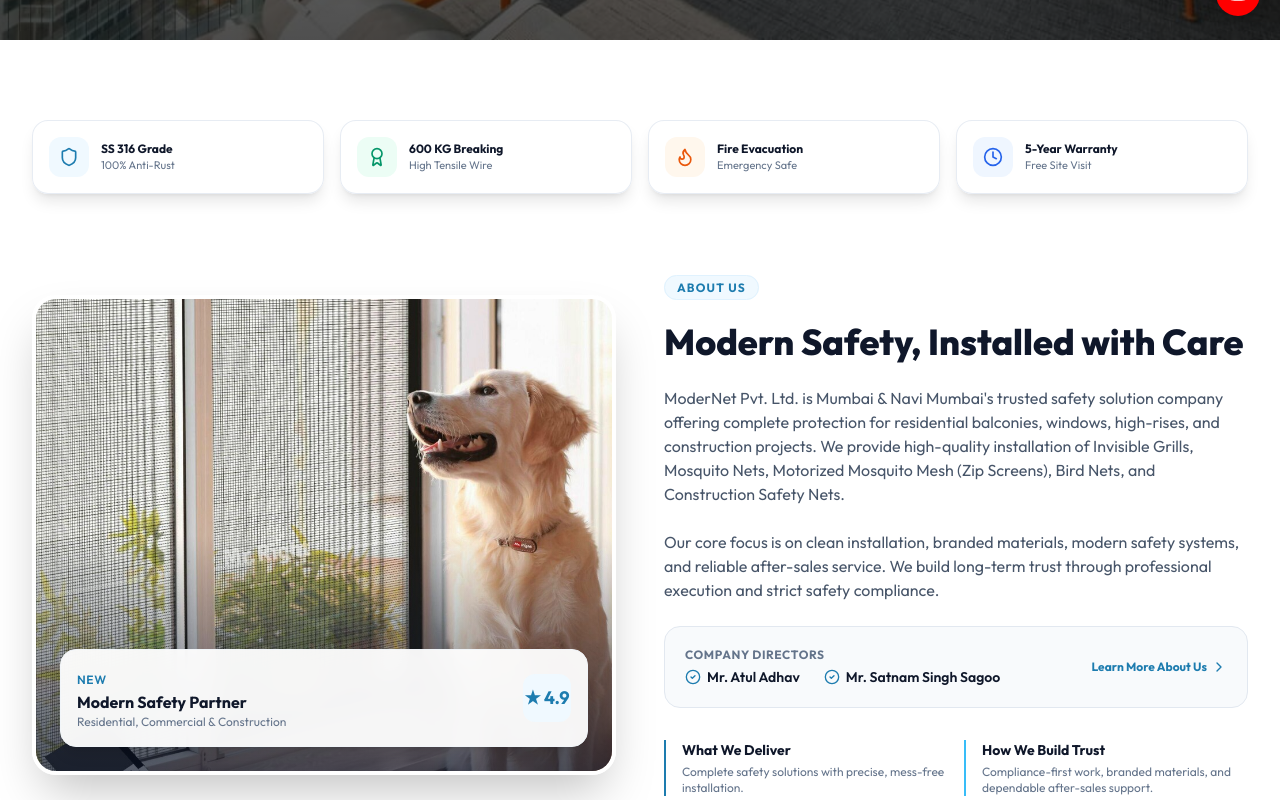
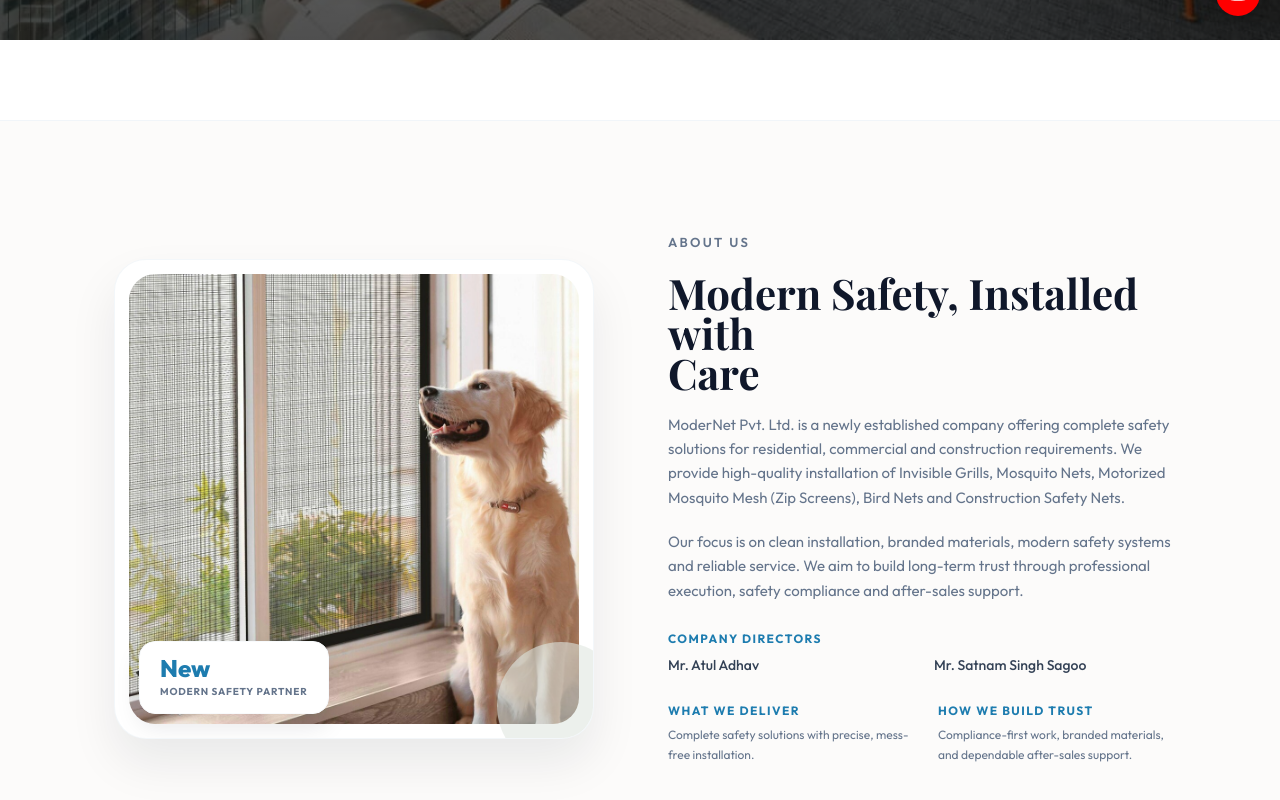
Before and after one commit to THAKUR3012/modernet, a Next.js app: page / in a window 1280 px wide. Shown: the part 760-1560 px from the top of the page. Built offline with nearby package versions, Linux system fonts and the light colour scheme.

Commit message:
Refactor About Us section layout and content for improved clarity and presentation

```diff
--- a/src/app/page.tsx
+++ b/src/app/page.tsx
@@ -5,13 +5,10 @@ import Image from "next/image";
 import Link from "next/link";
 import {
   Shield,
-  CheckCircle2,
   Phone,
   ArrowRight,
   Eye,
   Flame,
-  Award,
-  Clock,
   MapPin,
   Star,
   ChevronRight,
@@ -205,124 +202,93 @@ export default function HomePage() {
         </div>
       </section>
 
-      {/* Feature Highlights Bar */}
-      <section className="max-w-7xl mx-auto px-4 sm:px-6 lg:px-8 -mt-6 sm:-mt-10 relative z-20">
-        <div className="grid grid-cols-2 md:grid-cols-4 gap-4">
-          <div className="bg-white/95 backdrop-blur-md border border-slate-200/80 p-4 rounded-2xl shadow-lg flex items-center gap-3">
-            <div className="w-10 h-10 rounded-xl bg-sky-50 text-[#1d7caf] flex items-center justify-center shrink-0">
-              <Shield className="w-5 h-5" />
+      {/* 2. ABOUT US SECTION */}
+      <section id="about" className="bg-[#fcfbfa] py-20 lg:py-28 border-t border-slate-100">
+        <div className="max-w-6xl mx-auto px-4 sm:px-6 lg:px-8">
+          <div className="grid grid-cols-1 lg:grid-cols-12 gap-12 lg:gap-14 items-center">
+
+            {/* Left Column: Image Card */}
+            <div className="lg:col-span-6 relative">
+              <div className="relative bg-white p-3.5 rounded-[2rem] shadow-[0_1.5rem_3rem_rgba(15,23,42,0.08)] overflow-hidden aspect-square max-w-[480px] mx-auto border border-slate-100/80">
+                <div className="relative w-full h-full rounded-[1.65rem] overflow-hidden">
+                  <Image
+                    src="/img/Birdnetting/Image-02.jpg"
+                    alt="Modern Safety, Installed with Care"
+                    fill
+                    className="object-cover"
+                    priority
+                  />
+                </div>
+
+                {/* Bottom-left Badge */}
+                <div className="absolute left-6 bottom-6 bg-white rounded-2xl px-5 py-3.5 shadow-[0_0.75rem_1.5rem_rgba(15,23,42,0.1)] z-10 border border-slate-50">
+                  <span className="block text-2xl font-extrabold text-[#1d7caf] leading-none mb-1">
+                    New
+                  </span>
+                  <span className="block text-[10px] font-bold tracking-[0.08em] text-slate-500 uppercase">
+                    MODERN SAFETY PARTNER
+                  </span>
+                </div>
+
+                {/* Bottom-right Decorative Glow */}
+                <span
+                  className="absolute -right-8 -bottom-8 w-32 h-32 rounded-full bg-[#dfe7e0] opacity-60 pointer-events-none z-0"
+                  aria-hidden="true"
+                />
+              </div>
             </div>
-            <div>
-              <p className="text-xs font-bold text-slate-900">SS 316 Grade</p>
-              <p className="text-[11px] text-slate-500">100% Anti-Rust</p>
-            </div>
-          </div>
 
-          <div className="bg-white/95 backdrop-blur-md border border-slate-200/80 p-4 rounded-2xl shadow-lg flex items-center gap-3">
-            <div className="w-10 h-10 rounded-xl bg-emerald-50 text-emerald-600 flex items-center justify-center shrink-0">
-              <Award className="w-5 h-5" />
-            </div>
-            <div>
-              <p className="text-xs font-bold text-slate-900">600 KG Breaking</p>
-              <p className="text-[11px] text-slate-500">High Tensile Wire</p>
-            </div>
-          </div>
+            {/* Right Column: Content */}
+            <div className="lg:col-span-6 space-y-5">
+              <span className="text-[13px] font-semibold tracking-[0.18em] text-[#64748b] uppercase block">
+                ABOUT US
+              </span>
 
-          <div className="bg-white/95 backdrop-blur-md border border-slate-200/80 p-4 rounded-2xl shadow-lg flex items-center gap-3">
-            <div className="w-10 h-10 rounded-xl bg-orange-50 text-orange-600 flex items-center justify-center shrink-0">
-              <Flame className="w-5 h-5" />
-            </div>
-            <div>
-              <p className="text-xs font-bold text-slate-900">Fire Evacuation</p>
-              <p className="text-[11px] text-slate-500">Emergency Safe</p>
-            </div>
-          </div>
+              <h2 className="font-playfair text-3xl sm:text-4xl lg:text-[42px] font-bold text-slate-900 leading-[1.18]">
+                Modern Safety, Installed with<br className="hidden sm:inline" /> Care
+              </h2>
 
-          <div className="bg-white/95 backdrop-blur-md border border-slate-200/80 p-4 rounded-2xl shadow-lg flex items-center gap-3">
-            <div className="w-10 h-10 rounded-xl bg-blue-50 text-blue-600 flex items-center justify-center shrink-0">
-              <Clock className="w-5 h-5" />
-            </div>
-            <div>
-              <p className="text-xs font-bold text-slate-900">5-Year Warranty</p>
-              <p className="text-[11px] text-slate-500">Free Site Visit</p>
-            </div>
-          </div>
-        </div>
-      </section>
+              <p className="text-slate-500 text-[15px] leading-relaxed">
+                ModerNet Pvt. Ltd. is a newly established company offering complete safety solutions for residential, commercial and construction requirements. We provide high-quality installation of Invisible Grills, Mosquito Nets, Motorized Mosquito Mesh (Zip Screens), Bird Nets and Construction Safety Nets.
+              </p>
 
-      {/* 2. ABOUT US PREVIEW */}
-      <section className="max-w-7xl mx-auto px-4 sm:px-6 lg:px-8">
-        <div className="grid grid-cols-1 lg:grid-cols-12 gap-12 items-center">
-          {/* Image */}
-          <div className="lg:col-span-6 relative">
-            <div className="relative h-[420px] sm:h-[480px] rounded-3xl overflow-hidden shadow-2xl border-4 border-white">
-              <Image
-                src="/img/Birdnetting/Image-02.jpg"
-                alt="Elegant balcony protection view"
-                fill
-                className="object-cover"
-              />
-              <div className="absolute inset-0 bg-gradient-to-t from-slate-900/70 via-transparent to-transparent" />
-              <div className="absolute bottom-6 left-6 right-6 bg-white/95 backdrop-blur-md p-4 rounded-2xl shadow-lg border border-slate-100 flex items-center justify-between">
+              <p className="text-slate-500 text-[15px] leading-relaxed">
+                Our focus is on clean installation, branded materials, modern safety systems and reliable service. We aim to build long-term trust through professional execution, safety compliance and after-sales support.
+              </p>
+
+              {/* Company Directors */}
+              <div className="pt-2">
+                <h3 className="text-xs font-bold tracking-[0.12em] text-[#1d7caf] uppercase mb-2">
+                  COMPANY DIRECTORS
+                </h3>
+                <div className="grid grid-cols-2 gap-4 text-sm font-medium text-slate-700">
+                  <div>Mr. Atul Adhav</div>
+                  <div>Mr. Satnam Singh Sagoo</div>
+                </div>
+              </div>
+
+              {/* Highlights: What We Deliver & How We Build Trust */}
+              <div className="grid grid-cols-1 sm:grid-cols-2 gap-6 pt-2">
                 <div>
-                  <span className="text-xs font-semibold text-primary uppercase tracking-wider">New</span>
-                  <h4 className="font-bold text-slate-900 text-base">Modern Safety Partner</h4>
-                  <p className="text-xs text-slate-500">Residential, Commercial & Construction</p>
+                  <h3 className="text-xs font-bold tracking-[0.12em] text-[#1d7caf] uppercase mb-1.5">
+                    WHAT WE DELIVER
+                  </h3>
+                  <p className="text-xs text-slate-500 leading-relaxed">
+                    Complete safety solutions with precise, mess-free installation.
+                  </p>
                 </div>
-                <div className="w-12 h-12 bg-sky-50 rounded-xl flex items-center justify-center text-primary font-bold text-lg">
-                  ★ 4.9
+
+                <div>
+                  <h3 className="text-xs font-bold tracking-[0.12em] text-[#1d7caf] uppercase mb-1.5">
+                    HOW WE BUILD TRUST
+                  </h3>
+                  <p className="text-xs text-slate-500 leading-relaxed">
+                    Compliance-first work, branded materials, and dependable after-sales support.
+                  </p>
                 </div>
               </div>
             </div>
-          </div>
 
-          {/* Content */}
-          <div className="lg:col-span-6 space-y-6">
-            <span className="text-xs font-bold text-primary tracking-widest uppercase bg-sky-50 px-3 py-1 rounded-full border border-sky-100">
-              About Us
-            </span>
-            <h2 className="text-3xl sm:text-4xl font-extrabold text-slate-900 leading-tight">
-              Modern Safety, Installed with Care
-            </h2>
-            <p className="text-slate-600 leading-relaxed text-sm sm:text-base">
-              ModerNet Pvt. Ltd. is Mumbai & Navi Mumbai&apos;s trusted safety solution company offering complete protection for residential balconies, windows, high-rises, and construction projects. We provide high-quality installation of Invisible Grills, Mosquito Nets, Motorized Mosquito Mesh (Zip Screens), Bird Nets, and Construction Safety Nets.
-            </p>
-            <p className="text-slate-600 leading-relaxed text-sm sm:text-base">
-              Our core focus is on clean installation, branded materials, modern safety systems, and reliable after-sales service. We build long-term trust through professional execution and strict safety compliance.
-            </p>
-
-            {/* Directors Box */}
-            <div className="bg-slate-50 border border-slate-200 rounded-2xl p-5 flex flex-col sm:flex-row justify-between items-start sm:items-center gap-4">
-              <div>
-                <p className="text-xs font-bold text-slate-500 uppercase tracking-wider">Company Directors</p>
-                <div className="flex flex-col sm:flex-row gap-2 sm:gap-6 mt-1 text-sm font-semibold text-slate-900">
-                  <span className="flex items-center gap-1.5">
-                    <CheckCircle2 className="w-4 h-4 text-primary" /> Mr. Atul Adhav
-                  </span>
-                  <span className="flex items-center gap-1.5">
-                    <CheckCircle2 className="w-4 h-4 text-primary" /> Mr. Satnam Singh Sagoo
-                  </span>
-                </div>
-              </div>
-              <Link
-                href="/about"
-                className="text-xs font-bold text-primary hover:text-primary-dark flex items-center gap-1 group"
-              >
-                Learn More About Us <ChevronRight className="w-4 h-4 group-hover:translate-x-1 transition-transform" />
-              </Link>
-            </div>
-
-            {/* Key Deliverables */}
-            <div className="grid grid-cols-1 sm:grid-cols-2 gap-4 pt-2">
-              <div className="border-l-2 border-primary pl-4">
-                <h4 className="font-bold text-slate-900 text-sm">What We Deliver</h4>
-                <p className="text-xs text-slate-500 mt-1">Complete safety solutions with precise, mess-free installation.</p>
-              </div>
-              <div className="border-l-2 border-sky-400 pl-4">
-                <h4 className="font-bold text-slate-900 text-sm">How We Build Trust</h4>
-                <p className="text-xs text-slate-500 mt-1">Compliance-first work, branded materials, and dependable after-sales support.</p>
-              </div>
-            </div>
           </div>
         </div>
       </section>
```
